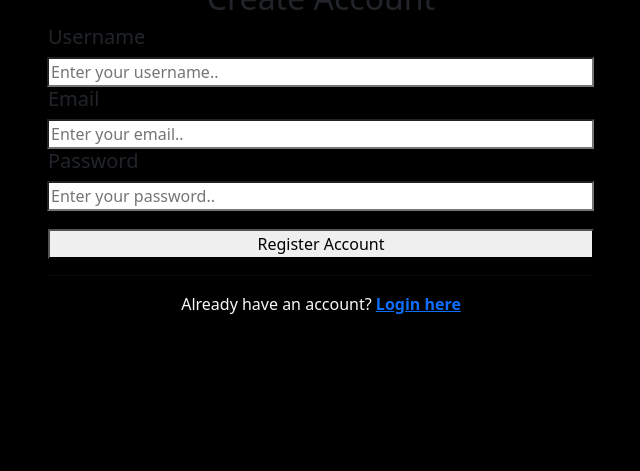
After one commit to dithamaheswari/recting, a PHP site: the page made by app/views/register/index.php in a window 1280 px wide. The commit adds this page. Shown: the part 329-800 px from the top of the page, without its empty margins (319-959 px from the left). Run offline with PHP 8.4, Linux system fonts and the light colour scheme; the template is opened without the code that fills it, so the values that code supplies are empty; some libraries are stand-ins or nearby versions.

Commit message:
login dan register

```diff
--- a/app/views/koleksi-film/index.php
+++ b/app/views/koleksi-film/index.php
@@ -17,8 +17,8 @@
         <div class="container-fluid">
             <div class="row">
                 <div class="col-2 p-0">
-                    <div class="sidebar d-flex flex-column align-items-center bg-danger">
-                        <img src="<?= BASEURL; ?>assets/img/brand-logo-light.svg" alt="Brand Logo" class="img-fluid brand-logo">
+                    <div class="sidebar d-flex flex-column align-items-center">
+                        <a href="<?= BASEURL; ?>"><img src="<?= BASEURL; ?>assets/img/brand-logo-light.svg" alt="Brand Logo" class="img-fluid brand-logo"></a>
                         <div class="sidebar-items d-flex flex-column gap-2 w-100">
                             <a href="<?= BASEURL; ?>film" class="item-link">Collection Film</a>
                         </div>
--- /dev/null
+++ b/app/views/register/index.php
@@ -0,0 +1,52 @@
+<!DOCTYPE html>
+<html lang="en">
+
+<head>
+    <meta charset="UTF-8">
+    <meta name="viewport" content="width=device-width, initial-scale=1.0">
+    <title>Register Page | Recting Application</title>
+
+    <link href="https://cdn.jsdelivr.net/npm/bootstrap@5.3.2/dist/css/bootstrap.min.css" rel="stylesheet" integrity="sha384-T3c6CoIi6uLrA9TneNEoa7RxnatzjcDSCmG1MXxSR1GAsXEV/Dwwykc2MPK8M2HN" crossorigin="anonymous">
+    <link href="<?= BASEURL; ?>assets/css/style.css" rel="stylesheet">
+</head>
+
+<body class="bg-black">
+    <main class="login">
+        <a href="<?= BASEURL; ?>"><img src="<?= BASEURL; ?>assets/img/logo recting.webp" alt="Brand Logo" class="img-fluid mt-2 brand-logo login"> </a>
+        <div class="container">
+            <div class="row justify-content-center">
+                <div class="col-lg-6 col-xxl-5">
+                <div class="card-login mt-0 mb-5">
+                        <div class="flasher-wrap w-100">
+                            <?php Flasher::flash(); ?>
+                        </div>
+                        <h2 class="title text-center">Create Account</h2>
+                        <form class="form d-flex flex-column" action="<?= BASEURL; ?>register/registerAction" method="post">
+                            <div class="input-group d-flex flex-column">
+                                <label for="username"><h5>Username</h5></label>
+                                <input type="text" class="input" id="username" name="username" placeholder="Enter your username..">
+                            </div>
+                            <div class="input-group d-flex flex-column">
+                                <label for="email"><h5>Email</h5></label>
+                                <input type="text" class="input" id="email" name="email" placeholder="Enter your email..">
+                            </div>
+                            <div class="input-group d-flex flex-column">
+                                <label for="password"><h5>Password</h5></label>
+                                <input type="password" class="input" id="password" name="password" placeholder="Enter your password..">
+                            </div>
+                            <button type="submit" class="button-primary w-100 text-center" style="margin-top: 18px;">Register Account</button>
+                        </form>
+                        <hr>
+                            <div class="text-light text-center">
+                            <label><h6>Already have an account?</h6></label> <a href="<?= BASEURL; ?>login" class="link-redirect"> <strong>Login here</strong></a>
+                            </div>
+                    </div>
+                </div>
+            </div>
+        </div>
+    </main>
+
+    <script src="https://cdn.jsdelivr.net/npm/bootstrap@5.3.2/dist/js/bootstrap.bundle.min.js" integrity="sha384-C6RzsynM9kWDrMNeT87bh95OGNyZPhcTNXj1NW7RuBCsyN/o0jlpcV8Qyq46cDfL" crossorigin="anonymous"></script>
+</body>
+
+</html>
```
Also changed, not shown: app/controllers/Register.php (added, +38 -0 lines), app/models/users_model.php (+21 -0 lines), app/views/login/index.php (+9 -4 lines), public/assets/css/style.css, public/assets/img/login.jpg (added), public/assets/img/logo recting.webp (added).
